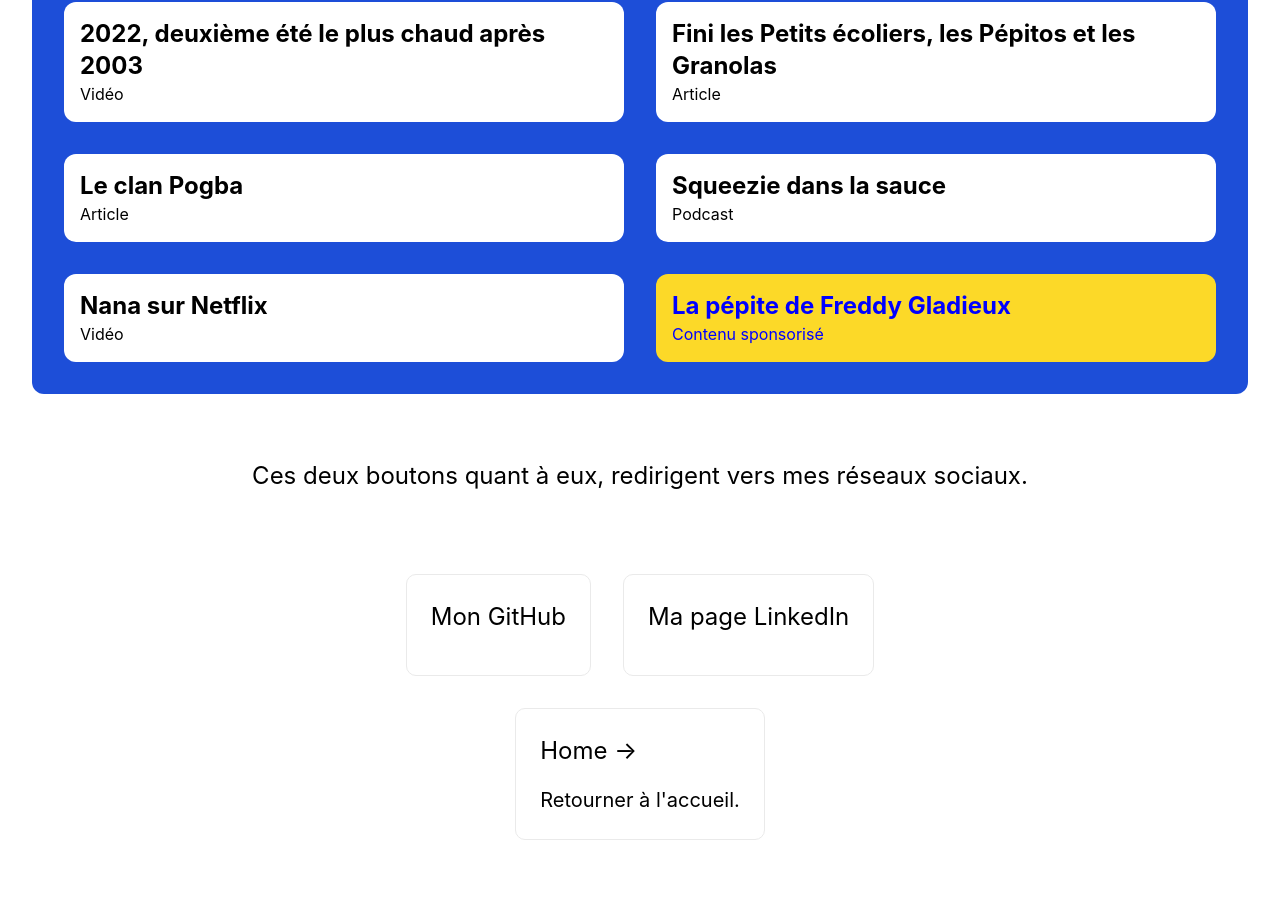
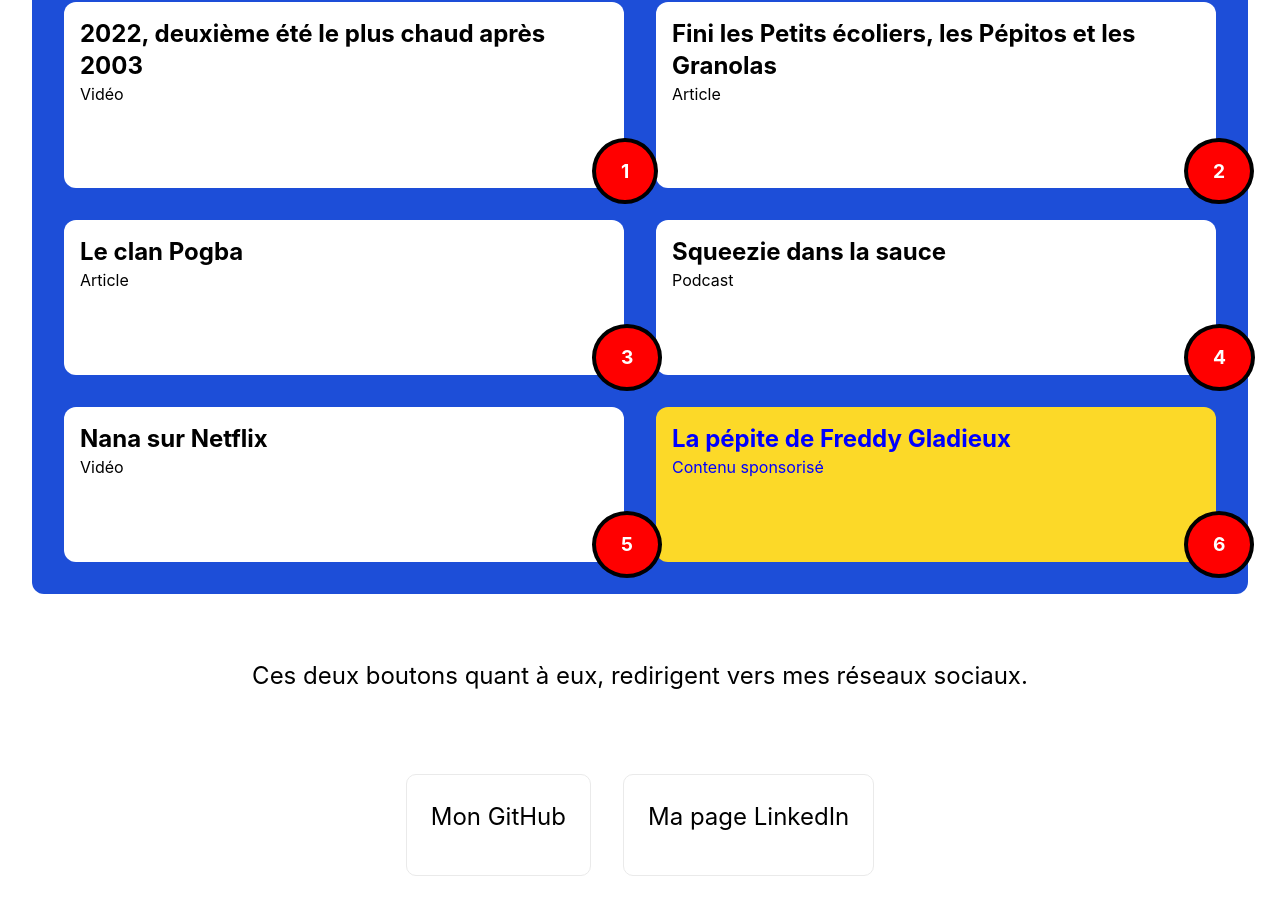
Before and after one commit to N95Ryan/sandbox, a Next.js app: page /test in a window 1280 px wide. Shown: the part 777-1685 px from the top of the page. Built offline with nearby package versions, Linux system fonts and the light colour scheme.

Commit message:
buttons added

```diff
--- a/src/components/profil/Infos.js
+++ b/src/components/profil/Infos.js
@@ -11,6 +11,7 @@ const Infos = () => {
         {datas && // Vérification de l'existence de la variable et de sa longueur
           datas.length > 0 &&
           datas.map((element, index) => {
+            console.log(index + 1);
             //Puis parcours du tableau
 
             return (
@@ -22,6 +23,7 @@ const Infos = () => {
                   {element.title}
                 </h2>
                 <p className="tableau-category text-x ">{element.category}</p>
+                <button className="numero">{index + 1}</button>
               </div>
             );
           })}
--- a/styles/globals.css
+++ b/styles/globals.css
@@ -50,6 +50,20 @@ a {
   color: blue;
 }
 
+.numero {
+  background-color: red;
+  border: 4px solid black;
+  color: white;
+  font-size: larger;
+  font-weight: bold;
+  padding: 15px 25px;
+  position: relative;
+  display: inline-block;
+  border-radius: 100%;
+  top: 2rem;
+  left: 32rem;
+}
+
 * {
   box-sizing: border-box;
 }
```
